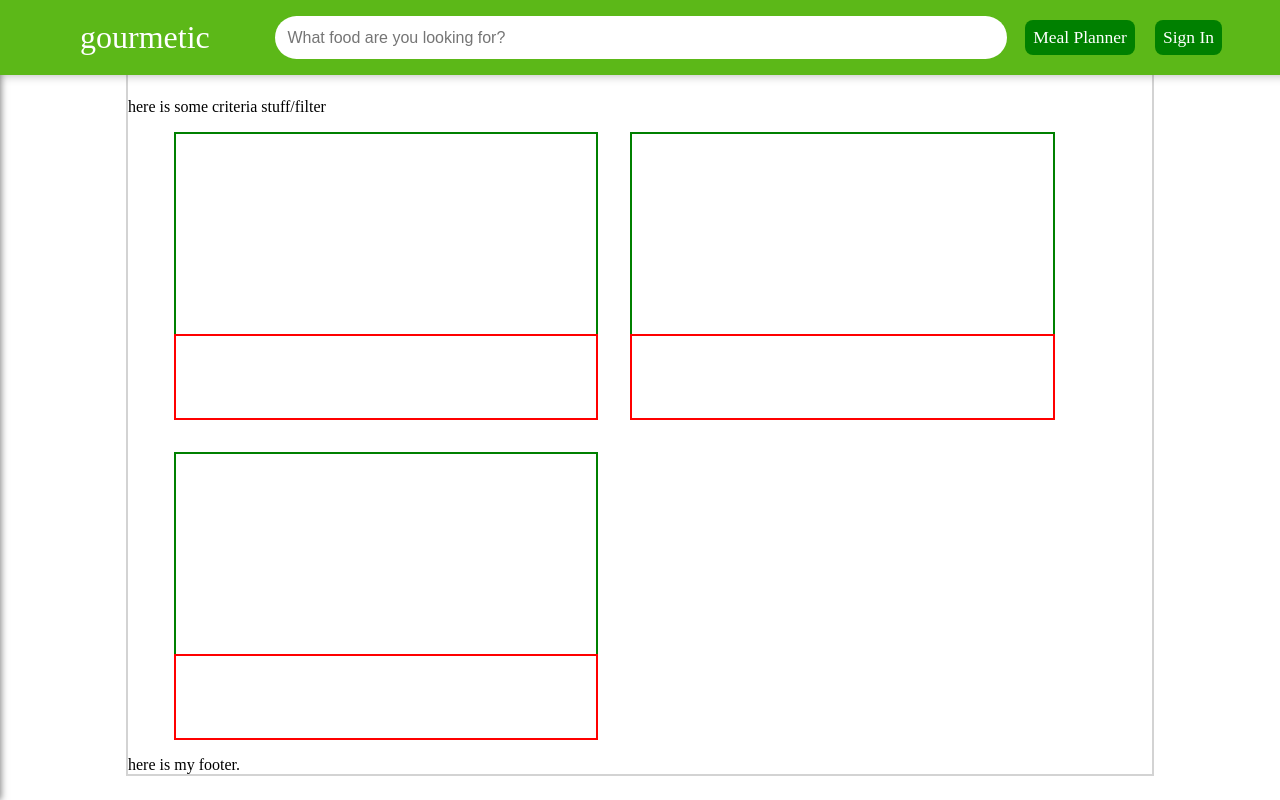
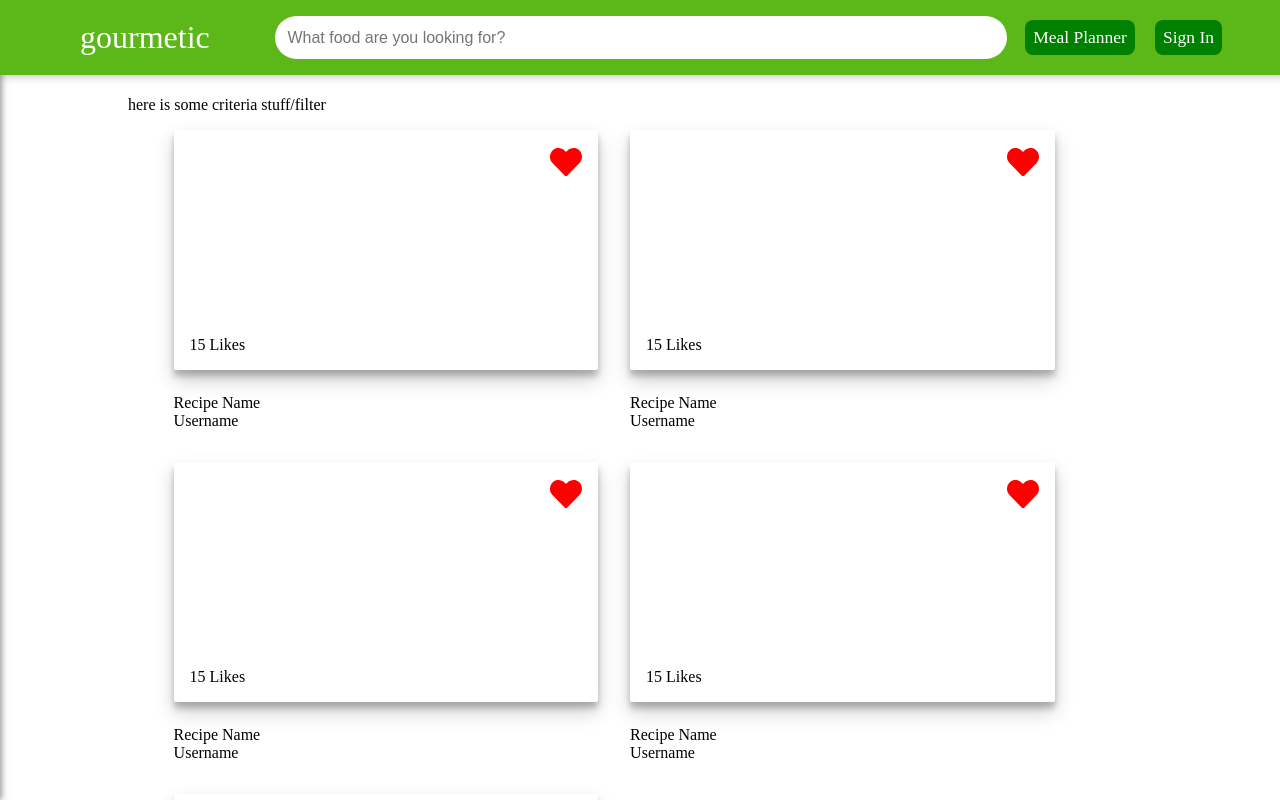
Before and after one commit to nainarazz/gourmetic, a Next.js app: page / in a window 1280 px wide. Shown: the top 800 px of the page. Built offline with nearby package versions, Linux system fonts and the light colour scheme.

Commit message:
added love btn to cards + styling

```diff
--- a/package.json
+++ b/package.json
@@ -22,7 +22,9 @@
 	},
 	"homepage": "https://github.com/nainarazz/gourmetic#readme",
 	"dependencies": {
+		"@fortawesome/fontawesome-free-regular": "^5.0.13",
 		"@fortawesome/fontawesome-svg-core": "^1.2.17",
+		"@fortawesome/free-regular-svg-icons": "^5.8.1",
 		"@fortawesome/free-solid-svg-icons": "^5.8.1",
 		"@fortawesome/react-fontawesome": "^0.1.4",
 		"@sentry/integrations": "^5.1.0",
--- a/src/layout/components/main/styles.tsx
+++ b/src/layout/components/main/styles.tsx
@@ -2,7 +2,6 @@ import styled from 'styled-components';
 
 export const Main = styled.div`
 	margin: auto;
-	border: 2px solid lightgrey;
 	width: 80%;
 	padding-top: 6rem;
 `;
--- a/src/recipe/components/recipe-card/recipe-card.tsx
+++ b/src/recipe/components/recipe-card/recipe-card.tsx
@@ -1,12 +1,34 @@
 import React from 'react';
-import { CardDescription, ImageWrapper, Photo } from './styles';
+import { faHeart as heartFilled } from '@fortawesome/free-solid-svg-icons';
+import { FontAwesomeIcon } from '@fortawesome/react-fontawesome';
+import {
+	CardDescription,
+	ImageWrapper,
+	LoveIcon,
+	Photo,
+	Likes,
+} from './styles';
 
 export const RecipeCard: React.SFC = () => {
 	return (
 		<React.Fragment>
 			<ImageWrapper>
-				<Photo />
-				<CardDescription />
+				<Photo>
+					<LoveIcon>
+						<FontAwesomeIcon
+							icon={heartFilled}
+							color="red"
+							size="2x"
+						/>
+					</LoveIcon>
+					<Likes>
+						<span>15 Likes</span>
+					</Likes>
+				</Photo>
+				<CardDescription>
+					<div>Recipe Name</div>
+					<div>Username</div>
+				</CardDescription>
 			</ImageWrapper>
 		</React.Fragment>
 	);
--- a/src/recipe/components/recipe-card/styles.tsx
+++ b/src/recipe/components/recipe-card/styles.tsx
@@ -6,25 +6,43 @@ export const ImageWrapper = styled.div`
 	margin: 1rem 1rem 1rem;
 	flex-grow: 1;
 
-	@media (min-width: 768px) {
+	@media (min-width: 730px) {
 		max-width: 44%;
 	}
 
 	@media (min-width: 1020px) {
+		max-width: 44%;
+	}
+
+	@media (min-width: 1330px) {
+		max-width: 30%;
 	}
 `;
 
 export const Photo = styled.div`
-	border: 2px solid green;
 	box-sizing: border-box;
-	height: 18rem;
+	height: 15rem;
+	position: relative;
+	box-shadow: 0 10px 20px rgba(0, 0, 0, 0.19), 0 6px 6px rgba(0, 0, 0, 0.23);
+	border-radius: 2px;
 `;
 
 export const CardDescription = styled.div`
-	height: 30%;
-	border: 2px solid red;
-	position: absolute;
-	bottom: 0;
 	width: 100%;
 	box-sizing: border-box;
+	padding-top: 1.5rem;
 `;
+
+export const LoveIcon = styled.div`
+	position: absolute;
+	right: 0;
+	top: 0;
+	margin: 1rem;
+`;
+
+export const Likes = styled.div`
+	position: absolute;
+	left: 0;
+	bottom: 0;
+	margin: 1rem;
+`;
--- a/src/recipe/components/recipe-list/recipe-list.tsx
+++ b/src/recipe/components/recipe-list/recipe-list.tsx
@@ -7,5 +7,7 @@ export const RecipeList = () => (
 		<RecipeCard />
 		<RecipeCard />
 		<RecipeCard />
+		<RecipeCard />
+		<RecipeCard />
 	</Container>
 );
```
Also changed, not shown: 1 other file (tests, documents, lock files or other folders).
